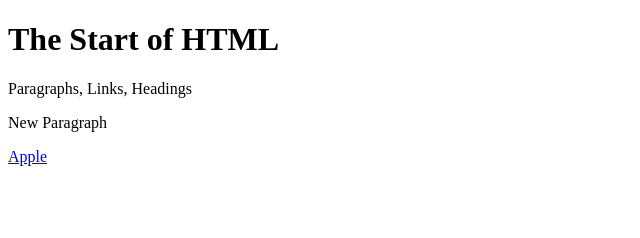
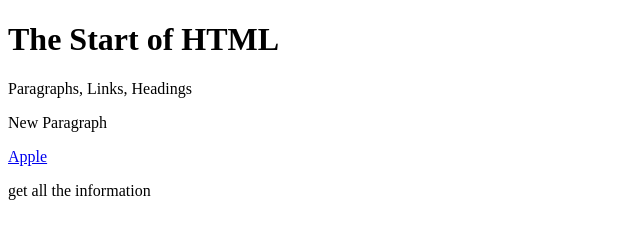
Before and after one commit to ajaykumar6666/git_test, a plain HTML site: page HTML-boilerplate/index.html in a window 1280 px wide. Shown: the whole page, without its empty margins (0-640 px from the left). Drawn offline with Linux system fonts and the light colour scheme.

```diff
--- a/HTML-boilerplate/index.html
+++ b/HTML-boilerplate/index.html
@@ -9,6 +9,7 @@
     <p>Paragraphs, Links, Headings</p>
     <p>New Paragraph</p>
     <a href="https://www.apple.com">Apple</a>
-
+    <p> get all the information</p>
+    <!-- comments-->
 </body>
 </html>
```
Also changed, not shown: 1 other file.
